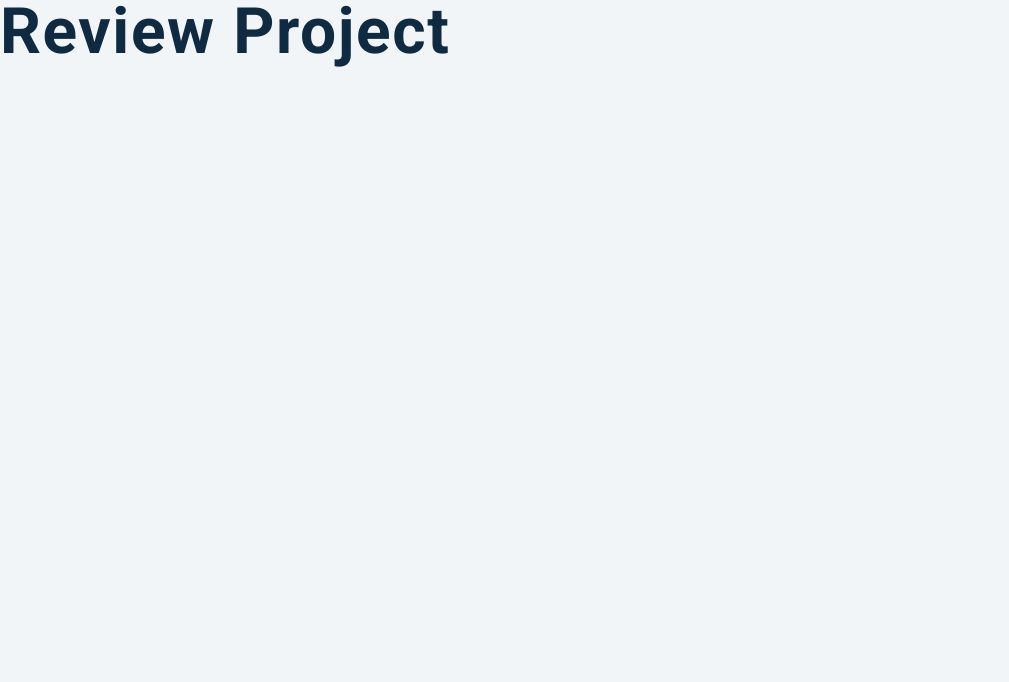
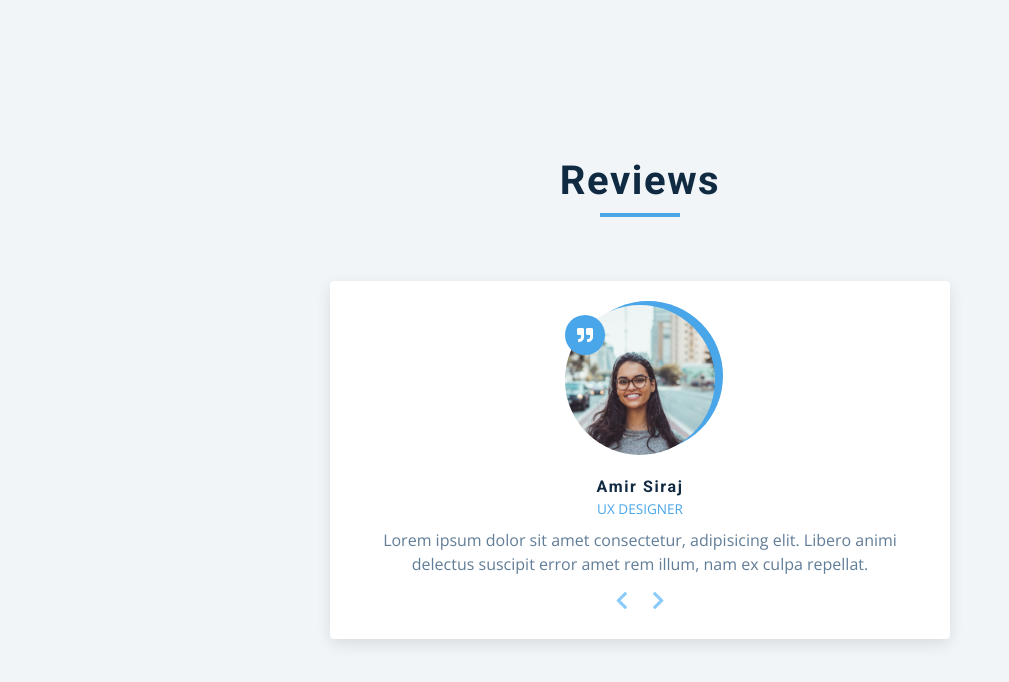
Before and after one commit to Amares03/reviews_vanilla, a plain HTML site: page index.html in a window 1280 px wide. Shown: the whole page, without its empty margins (0-1009 px from the left). Drawn offline with nearby package versions, Linux system fonts and the light colour scheme.

Commit message:
set condition

```diff
--- a/index.html
+++ b/index.html
@@ -14,7 +14,36 @@
     <link rel="stylesheet" href="styles.css" />
   </head>
   <body>
-    <h1>review project</h1>
+    <main>
+      <section class="container">
+        <!-- title -->
+        <div class="title">
+          <h2>Reviews</h2>
+          <div class="underline"></div>
+        </div>
+        <!-- revivew -->
+        <article class="review">
+          <div class="img-container">
+            <img src="./person-1.jpeg" id="person-img" alt="" />
+          </div>
+          <h4 id="author">Amir Siraj</h4>
+          <p id="job">Ux Designer</p>
+          <p id="info">
+            Lorem ipsum dolor sit amet consectetur, adipisicing elit. Libero
+            animi delectus suscipit error amet rem illum, nam ex culpa repellat.
+          </p>
+          <!-- prev next buttons -->
+          <div class="button-container">
+            <button class="prev-btn">
+              <i class="fas fa-chevron-left"></i>
+            </button>
+            <button class="next-btn">
+              <i class="fas fa-chevron-right"></i>
+            </button>
+          </div>
+        </article>
+      </section>
+    </main>
     <!-- javascript -->
     <script src="app.js"></script>
   </body>
```
